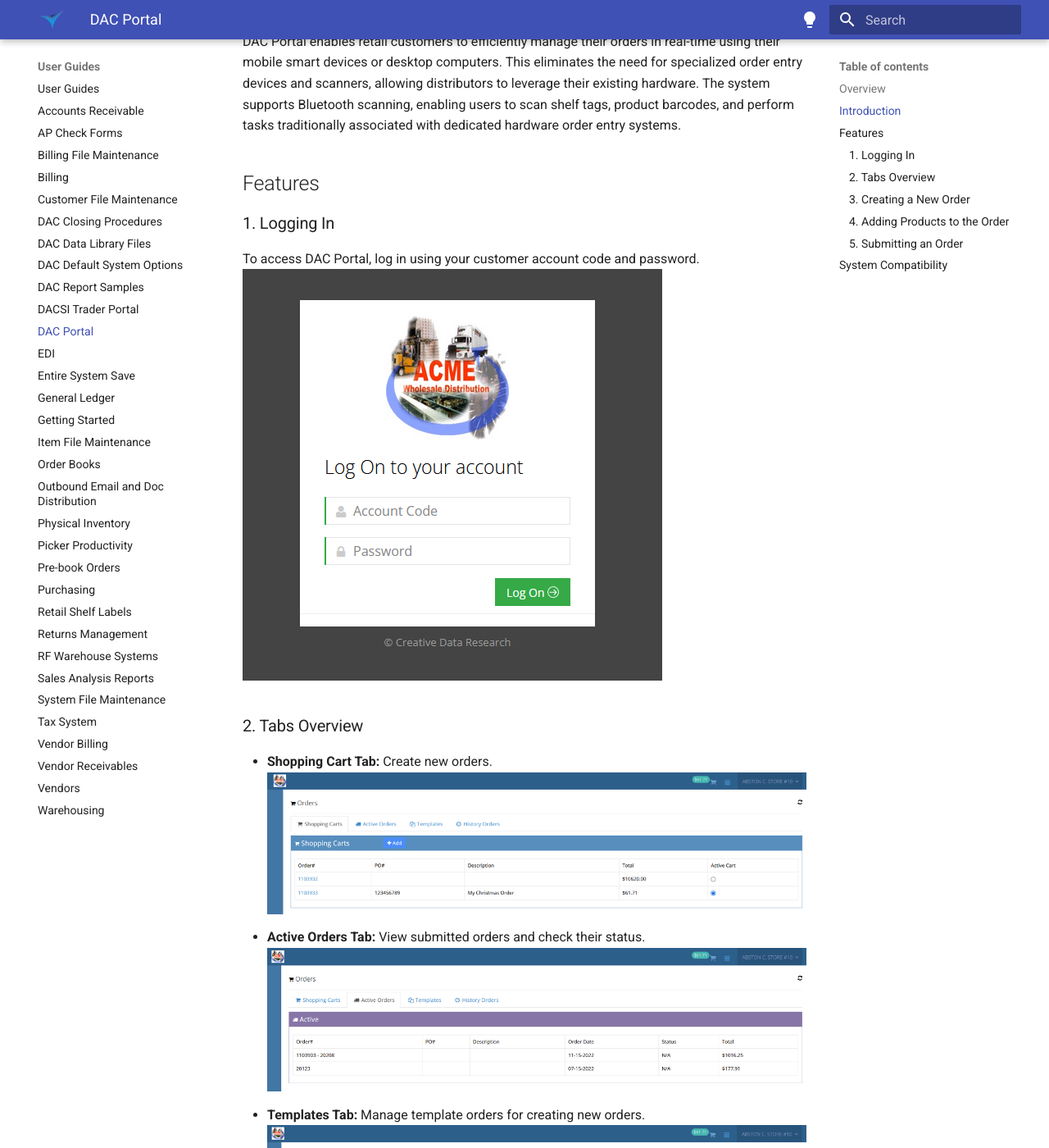
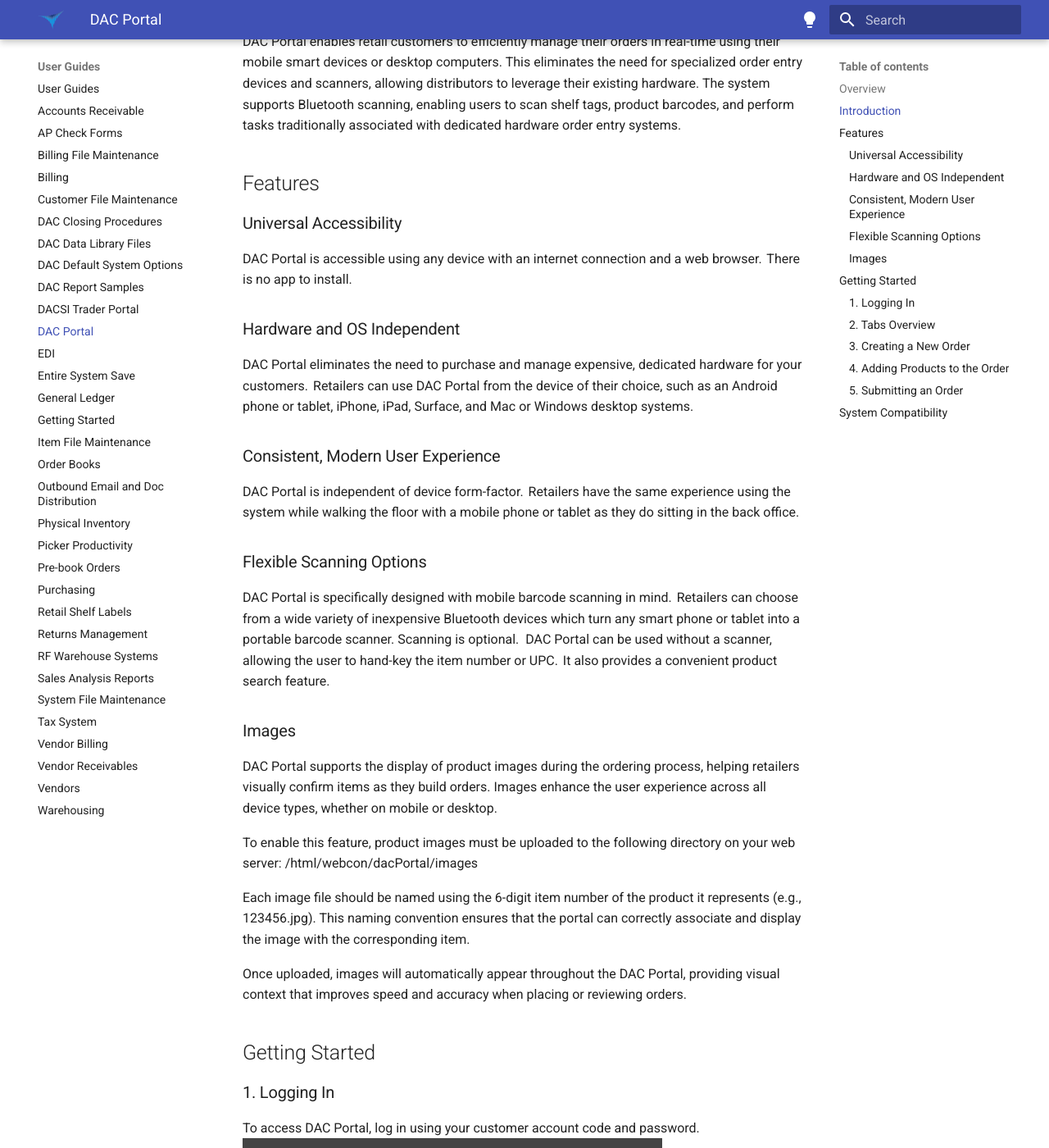
Before and after one commit to AydenB/mkdocs, an MkDocs documentation site: the page built from docs/user-guide/Dac Portal.md, in a window 1280 px wide and 1400 px high, scrolled down 383 px. Shown: the whole window at 82% size. Built offline with MkDocs 1.6.1 and Material for MkDocs 9.7.7, drawn with Linux system fonts in a browser that asks for light colours.

Commit message:
docs: added image feature upload instructions

```diff
--- a/docs/user-guide/Dac Portal.md
+++ b/docs/user-guide/Dac Portal.md
@@ -9,6 +9,35 @@
 DAC Portal enables retail customers to efficiently manage their orders in real-time using their mobile smart devices or desktop computers. This eliminates the need for specialized order entry devices and scanners, allowing distributors to leverage their existing hardware. The system supports Bluetooth scanning, enabling users to scan shelf tags, product barcodes, and perform tasks traditionally associated with dedicated hardware order entry systems.
 
 ## Features
+
+### Universal Accessibility
+
+DAC Portal is accessible using any device with an internet connection and a web browser.  There is no app to install.
+
+### Hardware and OS Independent
+
+DAC Portal eliminates the need to purchase and manage expensive, dedicated hardware for your customers.  Retailers can use DAC Portal from the device of their choice, such as an Android phone or tablet, iPhone, iPad, Surface, and Mac or Windows desktop systems.
+
+### Consistent, Modern User Experience
+
+DAC Portal is independent of device form-factor.  Retailers have the same experience using the system while walking the floor with a mobile phone or tablet as they do sitting in the back office.
+
+### Flexible Scanning Options
+
+DAC Portal is specifically designed with mobile barcode scanning in mind.  Retailers can choose from a wide variety of inexpensive Bluetooth devices which turn any smart phone or tablet into a portable barcode scanner. Scanning is optional.   DAC Portal can be used without a scanner, allowing the user to hand-key the item number or UPC.  It also provides a convenient product search feature.
+
+### Images
+
+DAC Portal supports the display of product images during the ordering process, helping retailers visually confirm items as they build orders. Images enhance the user experience across all device types, whether on mobile or desktop.
+
+To enable this feature, product images must be uploaded to the following directory on your web server:
+/html/webcon/dacPortal/images
+
+Each image file should be named using the 6-digit item number of the product it represents (e.g., 123456.jpg). This naming convention ensures that the portal can correctly associate and display the image with the corresponding item.
+
+Once uploaded, images will automatically appear throughout the DAC Portal, providing visual context that improves speed and accuracy when placing or reviewing orders.
+
+## Getting Started
 
 ### 1. Logging In
 
```
